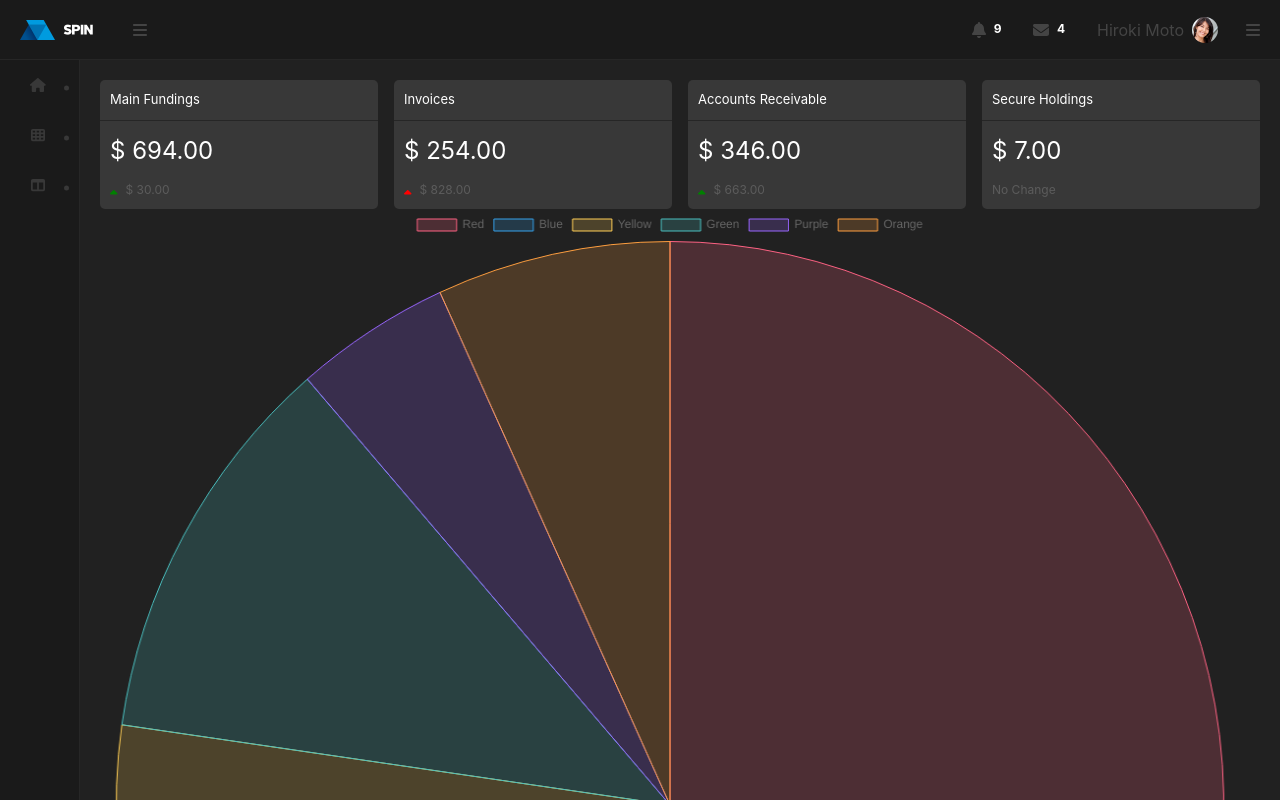
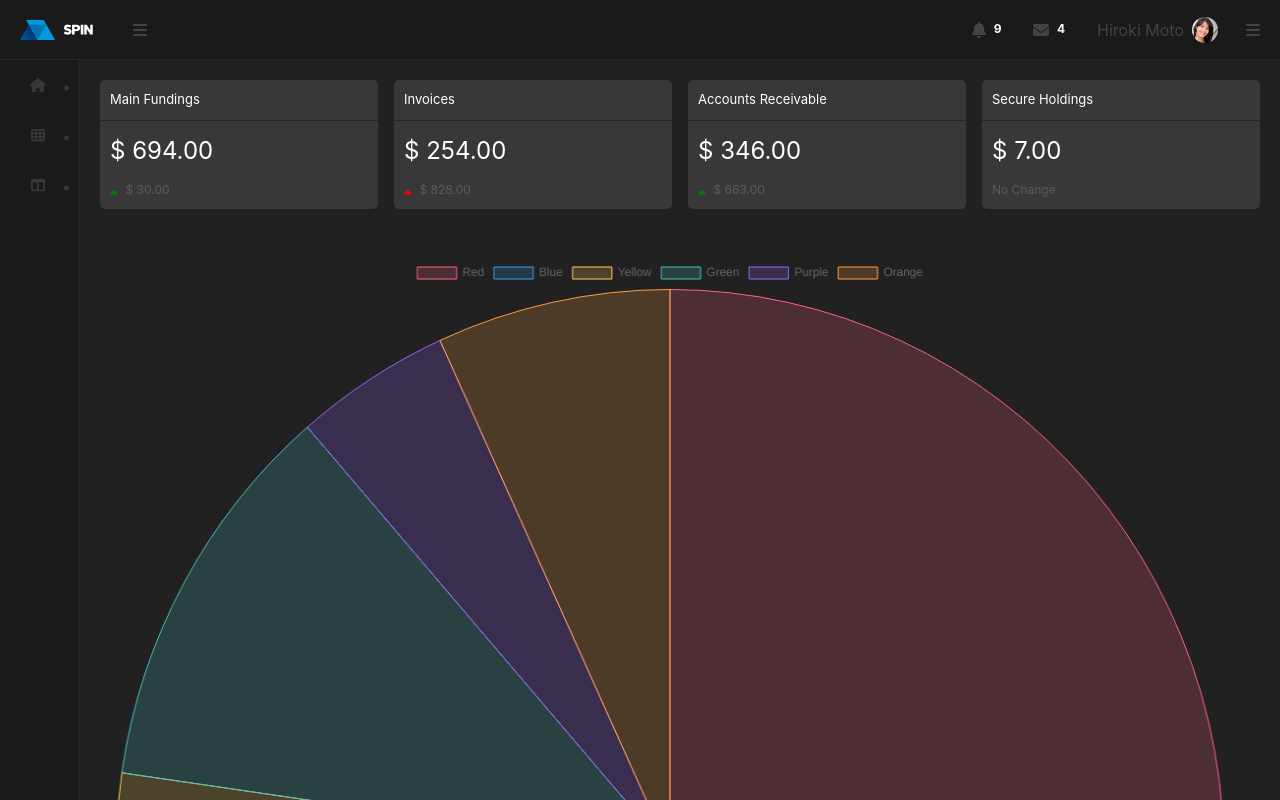
Before and after one commit to eMercedes/spin-v2, a React (Create React App) app: page /start/financial in a window 1280 px wide. Shown: the top 800 px of the page. Built offline with nearby package versions, Linux system fonts and the light colour scheme.

Commit message:
feat: add basic recent fundings table

```diff
--- /dev/null
+++ b/src/components/tables/recent.tsx
@@ -0,0 +1,3 @@
+const RecentFundings = () => <div />
+
+export default RecentFundings
--- a/src/containers/financial/index.tsx
+++ b/src/containers/financial/index.tsx
@@ -37,7 +37,7 @@ function Financial() {
                 <Cash className='ms-3' title='Accounts Receivable' total={346} change={663} />
                 <Cash className='ms-3' title='Secure Holdings' total={7} status='zero' />
             </div>
-            <div>
+            <div className='pt-5'>
                 <Pie className='pie-chart' data={data} />
             </div>
         </div>
```
